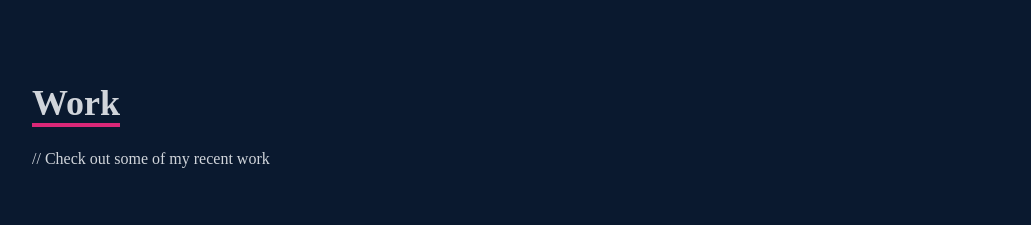
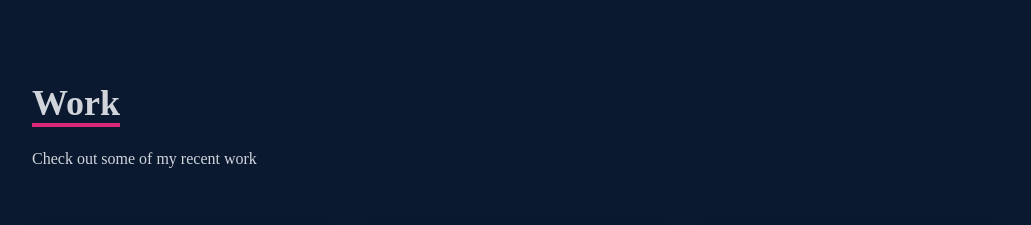
Before and after one commit to NikhilBhagat01/portfolio, a React (Create React App) app: page / in a window 1280 px wide. Shown: the part 2520-2745 px from the top of the page, without its empty margins (124-1155 px from the left). Built offline with nearby package versions, Linux system fonts and the light colour scheme; grey boxes are pictures that could not be loaded.

Commit message:
Remove comments and fix text in Work component

```diff
--- a/src/components/Work.jsx
+++ b/src/components/Work.jsx
@@ -2,9 +2,9 @@
 import { data } from "../data/data.js";
 
 const Work = () => {
-  // projects file
+
   const project = data;
-  //setProject(data);
+
 
   return (
     <div name="work" className="w-full md:h-screen text-gray-300 bg-[#0a192f]">
@@ -13,7 +13,7 @@
           <p className="text-4xl font-bold inline border-b-4 text-gray-300 border-pink-600">
             Work
           </p>
-          <p className="py-6">// Check out some of my recent work</p>
+          <p className="py-6">Check out some of my recent work</p>
         </div>
 
         {/* container for projects */}
```
